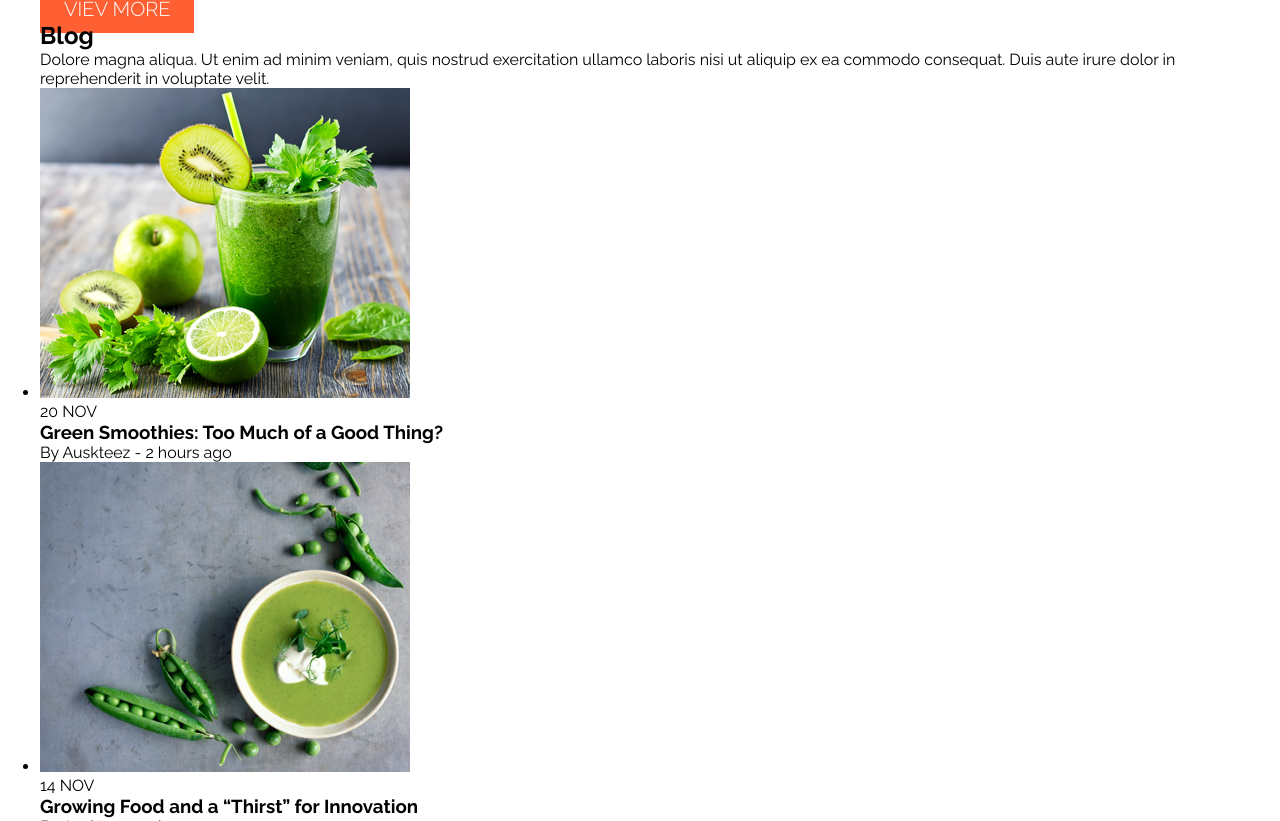
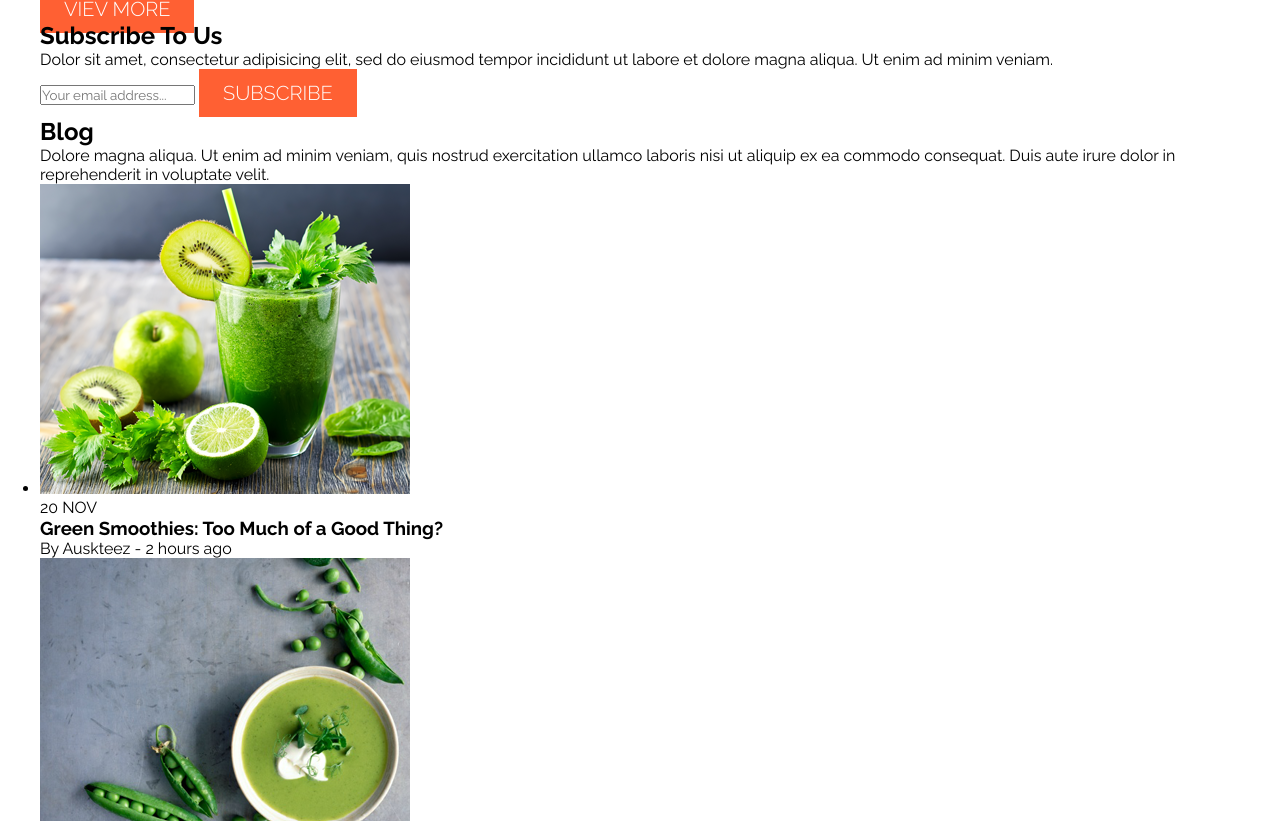
Before and after one commit to Volodimir1/Cahee, a website: page src/index.html in a window 1280 px wide. Shown: the part 2982-3803 px from the top of the page. Drawn offline with nearby package versions, Linux system fonts and the light colour scheme; files that its build step writes are made by us from their sources; files whose address does not match are found by name.

Commit message:
subscribe

```diff
--- /dev/null
+++ b/src/templates/subscribe.html
@@ -0,0 +1,10 @@
+<section class="section-subscribe">
+    <div class="container section-subscribe__container">
+        <h2 class="section-subscribe__title">Subscribe To Us</h2>
+        <p class="section-subscribe__text">Dolor sit amet, consectetur adipisicing elit, sed do eiusmod tempor incididunt ut labore et dolore magna aliqua. Ut enim ad minim veniam.</p>
+        <form class="section-subscribe__form" action="/" method="POST">
+        <input placeholder="Your email address..." type="email" class="section-subscribe__input" required>
+        <button class="button button--subscribe section-subscribe__button">SUBSCRIBE</button>
+        </form>
+    </div>
+</section>
```
Also changed, not shown: src/index.html (+1 -0 lines).
